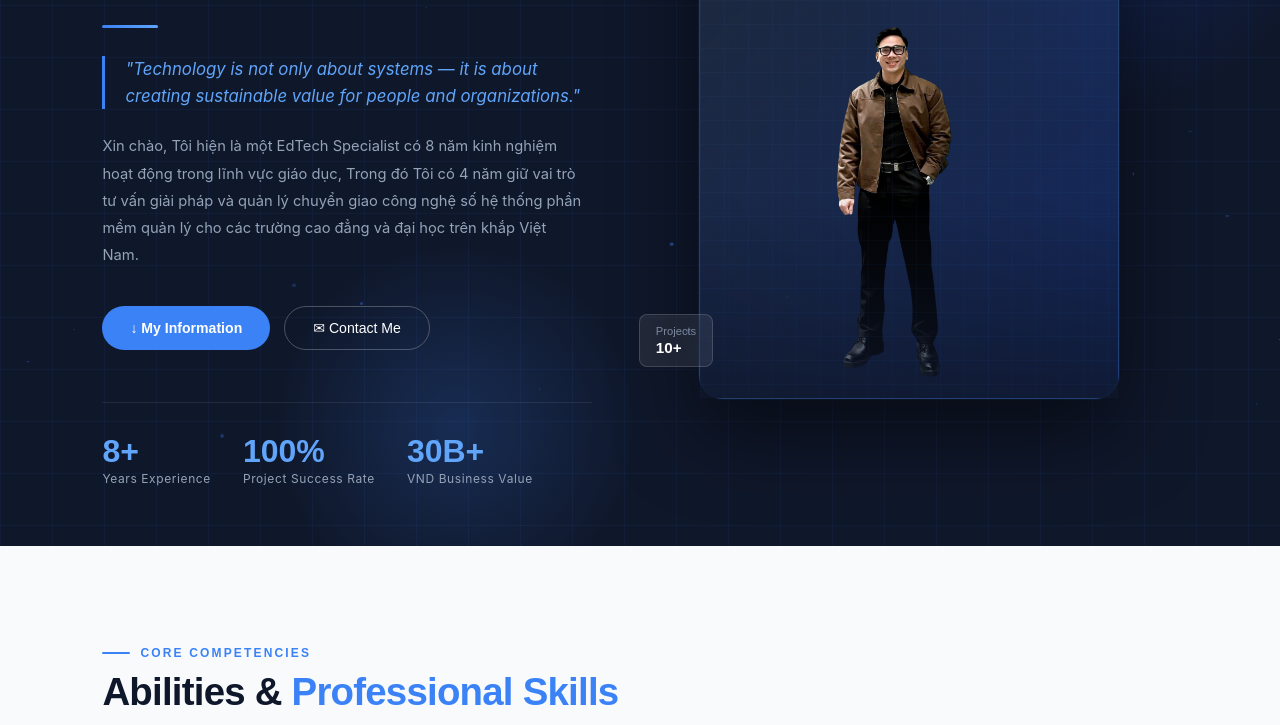
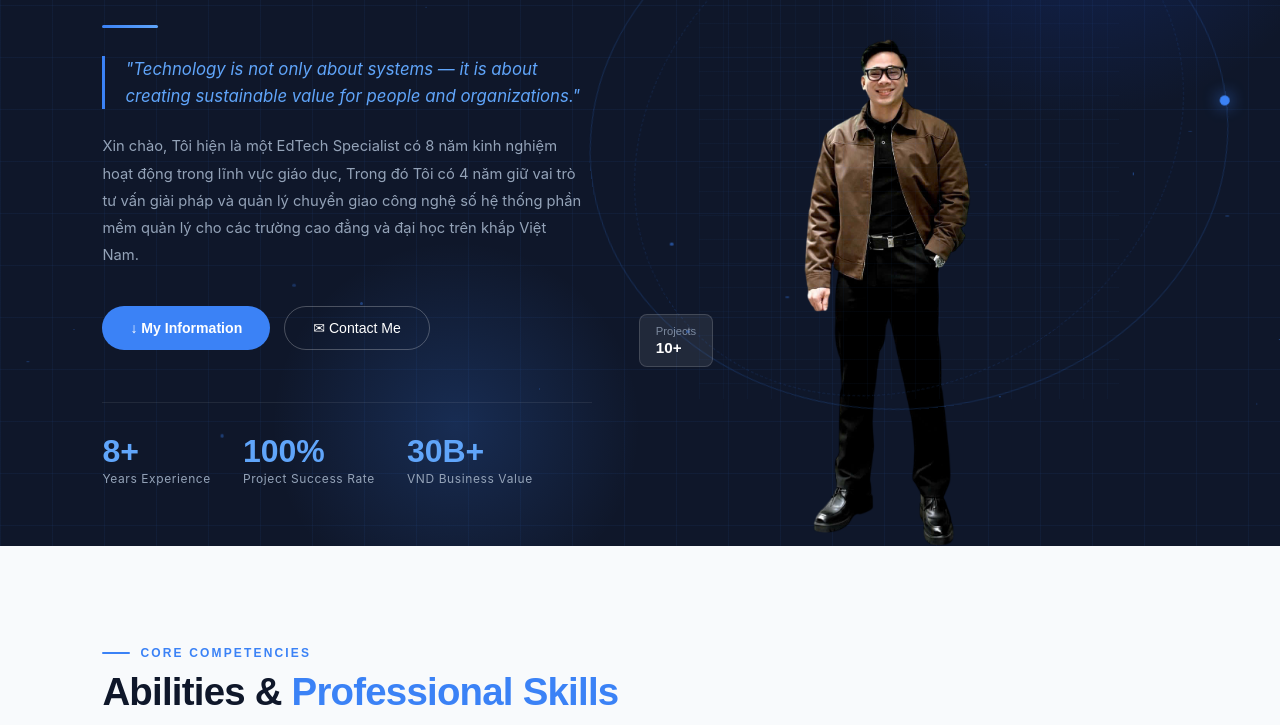
Before and after one commit to hpminhhien-chucky/Profile, a plain HTML site: page index.html in a window 1280 px wide. Shown: the part 307-1032 px from the top of the page. Drawn offline with Linux system fonts and the light colour scheme.

Commit message:
Add files via upload

```diff
--- a/index.html
+++ b/index.html
@@ -85,28 +85,28 @@
   <!-- RIGHT — AVATAR -->
   <div class="hero-right">
     <div class="avatar-container">
+      <div class="avatar-ring-outer"></div>
+      <div class="avatar-ring-inner"></div>
 
-    <!-- Thêm lại .avatar-frame bị thiếu trong code gốc -->
-    <div class="avatar-frame">
         <div class="avatar-tech-bg"></div>
         <div id="avatarContent">
+          <div class="avatar-placeholder">
             <div class="profile-image">
               <img src="images/hien01.png" alt="Phạm Minh Hiển">
           </div>
         </div>
       </div>
-
       <div class="avatar-badge ab-top-right">
         <div class="ab-label">Experience</div>
         <div class="ab-value">8+ Years</div>
       </div>
       <div class="avatar-badge ab-bottom-left">
         <div class="ab-label">Projects</div>
-      <div class="ab-value">10+</div>
+        <div class="ab-value">10+ </div>
       </div>
       <div class="avatar-badge ab-top-left">
         <div class="ab-label">Complete</div>
-      <div class="ab-value">100%</div>
+        <div class="ab-value">100% </div>
       </div>
     </div>
   </div>
--- a/style.css
+++ b/style.css
@@ -293,48 +293,6 @@ img { display: block; max-width: 100%; }
 }
 .hero-stat-lbl { font-size: .75rem; color: var(--gray-light); margin-top: 4px; letter-spacing: .05em; }
 
-/* ── HERO RIGHT — AVATAR ── */
-.hero-right {
-  display: flex;
-  align-items: center;
-  justify-content: center;
-  z-index: 2;
-  position: relative;
-  opacity: 0;
-  animation: fadeIn .8s ease .5s forwards;
-}
-
-/* Xóa khai báo trùng — chỉ giữ 1 */
-.avatar-container {
-  position: relative;
-  width: 420px;
-  height: 520px;
-  overflow: visible; /* badges có thể nhô ra ngoài */
-}
-
-/* Bỏ border + box-shadow — chỉ giữ layout */
-.avatar-frame {
-  width: 100%;
-  height: 100%;
-  border-radius: 30px;
-  overflow: hidden;   /* cắt ảnh theo bo góc */
-  position: relative;
-  /* border: none; */
-  /* box-shadow: none; */
-}
-
-.profile-image {
-  width: 100%;
-  height: 100%;
-}
-
-.profile-image img {
-  width: 100%;
-  height: 100%;
-  object-fit: cover;
-  object-position: center top;
-  display: block;
-}
 
 /* Badges */
 .avatar-badge {
@@ -356,9 +314,11 @@ img { display: block; max-width: 100%; }
 /* Rotating rings — hiệu ứng */
 .avatar-ring-outer {
   position: absolute;
-  inset: -24px;
-  border-radius: 50%;
-  border: 1.5px solid rgba(59,130,246,.2);
+  inset: -60px !important; /* Thêm !important để ép trình duyệt nhận giá trị này */
+  width: auto !important;   /* Reset lại width */
+  height: auto !important;  /* Reset lại height */
+  border-radius: 100%;
+  border: 2px solid rgba(59,130,246,.2);
   animation: spin 30s linear infinite;
   pointer-events: none;
 }
@@ -366,15 +326,17 @@ img { display: block; max-width: 100%; }
   content: '';
   position: absolute; top: -4px; left: 50%;
   transform: translateX(-50%);
-  width: 10px; height: 10px;
+  width: 10px; height: 14px;
   background: var(--blue); border-radius: 50%;
   box-shadow: 0 0 16px var(--blue);
 }
 .avatar-ring-inner {
   position: absolute;
-  inset: -8px;
-  border-radius: 50%;
-  border: 1px dashed rgba(59,130,246,.15);
+  inset: -30px !important; /* Thêm !important */
+  width: auto !important;
+  height: auto !important;
+  border-radius: 100%;
+  border: 1.5px dashed rgba(59,130,246,.15);
   animation: spin 20s linear infinite reverse;
   pointer-events: none;
 }
@@ -440,10 +402,7 @@ img { display: block; max-width: 100%; }
     margin-bottom: 32px;
   }
 
-  .avatar-container {
-    width: 240px;                    /* Tăng nhẹ từ 220px lên 240px cho ảnh rõ hơn */
-    height: 300px;
-  }
+
 
   /* Ẩn triệt để toàn bộ ring và badges gây tràn viền trên mobile */
   .avatar-ring-outer,
@@ -487,24 +446,24 @@ img { display: block; max-width: 100%; }
 
 /* Avatar frame — wrapper bao quanh ảnh */
 .avatar-frame {
-  width: 100%;
-  height: 100%;
-  border-radius: 30px;
+  width: 180%;
+  height: 180%;
+  border-radius: 50px;
   overflow: hidden;
   position: relative;
-  border: 1.5px solid rgba(59,130,246,.25);
+  border: 2.0px solid rgba(59,130,246,.25);
   box-shadow: 0 32px 80px rgba(0,0,0,.4);
 }
 
 /* Ảnh bên trong frame */
 .profile-image {
-  width: 100%;
-  height: 100%;
+  width: 150%;
+  height: 120%;
 }
 
 .profile-image img {
-  width: 100%;
-  height: 100%;
+  width: 150%;
+  height: 120%;
   object-fit: cover;
   object-position: center top; /* Ưu tiên hiển thị mặt */
   border-radius: 30px;
@@ -539,10 +498,7 @@ img { display: block; max-width: 100%; }
     order: 1;
   }
 
-  .avatar-container {
-    width: 300px;
-    height: 370px;
-  }
+
 
   /* Badges thu vào trong trên tablet */
   .ab-top-right  { right: -12px; top: 12px; }
@@ -564,10 +520,7 @@ img { display: block; max-width: 100%; }
     margin-bottom: 32px;
   }
 
-  .avatar-container {
-    width: 220px;                    /* Thu nhỏ vừa mobile */
-    height: 270px;
-  }
+
 
   /* Tắt ring animation trên mobile — tiết kiệm CPU */
   .avatar-ring-outer,
```
Lines whose indentation alone changed are shown as unchanged.
